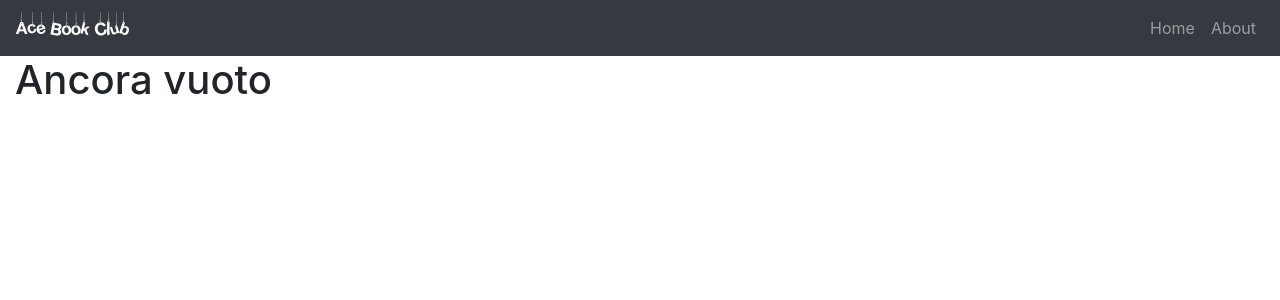
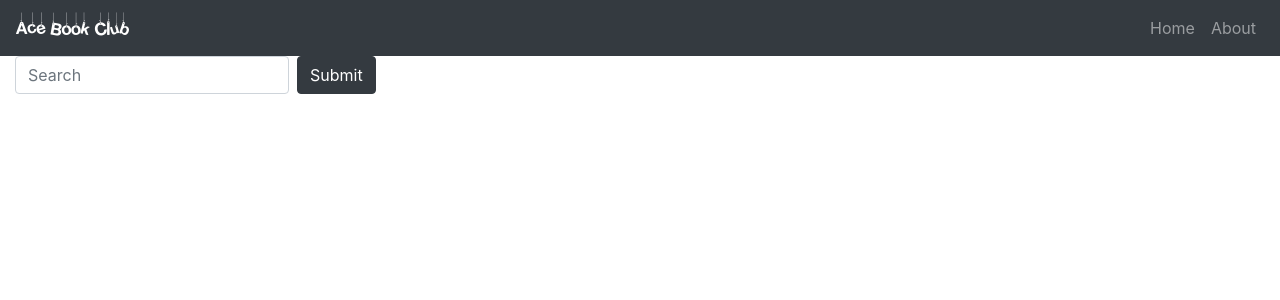
Before and after one commit to Magicianred/ABC, a React (Create React App) app in the folder my-app/: page /Home in a window 1280 px wide. Shown: the top 300 px of the page. Built offline with nearby package versions, Linux system fonts and the light colour scheme.

Commit message:
Add Serch component on Home.js

```diff
--- a/my-app/src/components/pages/Home.js
+++ b/my-app/src/components/pages/Home.js
@@ -1,9 +1,10 @@
 import React from "react";
+import Search from "./Search";
 
 function Home() {
     return (
         <React.Fragment>
-            <h1>Ancora vuoto</h1>
+            <Search />
         </React.Fragment>
     )
 
```
